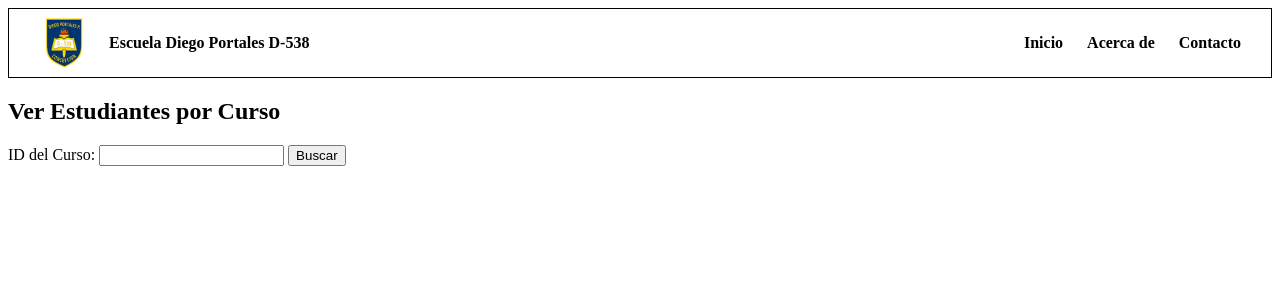
After one commit to AntoCreed777/Proyecto_Base_De_Datos, a Django app: page /Lista_curso/ in a window 1280 px wide. The commit adds this page. Shown: the top 300 px of the page. Run offline with Django 5.2, Linux system fonts and the light colour scheme.

Commit message:
Se crearon paginas para ver info de cursos pero hay un error en la bd q no permite ver bien

```diff
--- a/Docente/views.py
+++ b/Docente/views.py
@@ -1,6 +1,77 @@
 from django.shortcuts import render
+from django.db import connection
+
 
 # Create your views here.
 
-def ver_asistencia(request):
-    return render(request, 'Docente/Asistencia.html')
+def ver_horario_asignaturas_curso(request):
+    resultados = []
+    curso_id = None
+
+    if request.method == 'POST':
+        curso_id = request.POST.get('curso_id')
+
+        if curso_id:
+            with connection.cursor() as cursor:
+                cursor.execute("SELECT * FROM proyecto_bd.obtener_horario_curso(%s);",[curso_id])
+                resultados_raw = cursor.fetchall()
+
+                resultados = [
+                    {
+                        'Nombre' : fila[3],
+                        'Dia' : fila[0],
+                        'Hora_inicio' : fila[1],
+                        'Hora_fin' : fila[2]
+                    }
+                    for fila in resultados_raw
+                ]
+    return render(request, 'Docente/Horario_curso.html', {
+        'horarios' : resultados,
+        'curso_id' : curso_id
+    })
+
+def ver_asistencia_curso(request):
+    resultados = []
+    asignatura_id = None
+
+    if request.method == 'POST':
+        asignatura_id = request.POST.get('asignatura_id')
+
+        if asignatura_id:
+            with connection.cursor() as cursor:
+                cursor.execute("SELECT * FROM proyecto_bd.obtener_asistencia_curso(%s);", [asignatura_id])
+                resultados_raw = cursor.fetchall()
+
+                resultados = [
+                    {
+                        'estudiante': fila[0],
+                        'asistencia': fila[1],
+                        'fecha': fila[2],
+                        'hora': fila[3]
+                    }
+                    for fila in resultados_raw
+                ]
+
+    return render(request, 'Docente/Asistencia.html', {
+        'asistencias': resultados,
+        'asignatura_id': asignatura_id
+    })
+
+
+
+
+def ver_lista_curso(request):
+    estudiantes = []
+    curso_id = None
+    if request.method == 'POST':
+        curso_id = request.POST.get('curso_id')
+        if curso_id:
+            with connection.cursor() as cursor:
+                cursor.execute("SELECT * FROM proyecto_bd.obtener_estudiantes_por_curso(%s);", [curso_id])
+                resultados = cursor.fetchall()
+                estudiantes = [fila[0] for fila in resultados]
+
+    return render(request, 'Docente/Lista_Curso.html', {
+        'estudiantes': estudiantes,
+        'curso_id': curso_id
+    })
--- /dev/null
+++ b/Templates/Docente/Lista_Curso.html
@@ -0,0 +1,24 @@
+{% extends "Layouts/base.html" %}
+{% block content %}
+<h2>Ver Estudiantes por Curso</h2>
+
+<!-- Formulario para ingresar curso_id -->
+<form method="post">
+    {% csrf_token %}
+    <label for="curso_id">ID del Curso:</label>
+    <input type="number" name="curso_id" id="curso_id" required value="{{ curso_id }}">
+    <button type="submit">Buscar</button>
+</form>
+
+<!-- Mostrar resultados si hay -->
+{% if estudiantes %}
+    <h3>Estudiantes del curso {{ curso_id }}</h3>
+    <ul>
+        {% for estudiante in estudiantes %}
+            <li>{{ estudiante }}</li>
+        {% endfor %}
+    </ul>
+{% elif curso_id %}
+    <p>No se encontraron estudiantes para el curso {{ curso_id }}.</p>
+{% endif %}
+{% endblock %}
--- a/Templates/Layouts/base.html
+++ b/Templates/Layouts/base.html
@@ -3,6 +3,7 @@
 <html lang="es">
 <head>
     <meta charset="UTF-8">
+    <meta name="viewport" content="width=device-width, initial-scale=1.0">
     <title>{% block title %}Mi Sitio{% endblock %}</title>
     <!-- Conexión al archivo CSS -->
     <link rel="stylesheet" href="{% static 'css/estilos.css' %}">
--- a/proyecto_base_de_datos/urls.py
+++ b/proyecto_base_de_datos/urls.py
@@ -17,10 +17,12 @@ Including another URLconf
 from django.contrib import admin
 from django.urls import path
 from accounts.views import login
-from Docente.views import ver_asistencia
+from Docente.views import ver_asistencia_curso, ver_lista_curso, ver_horario_asignaturas_curso
 
 urlpatterns = [
     path('admin/', admin.site.urls),
     path('login/', login, name='login'),
-    path('asistencia/', ver_asistencia, name='asistencias'),
+    path('asistencia/', ver_asistencia_curso, name='asistencias'),
+    path('Lista_curso/', ver_lista_curso, name='lista_curso'),
+    path('horario_curso', ver_horario_asignaturas_curso, name='horario_curso'),
 ]
```
Also changed, not shown: Templates/Docente/Asistencia.html (+34 -0 lines), Templates/Docente/Horario_curso.html (added, +41 -0 lines).
